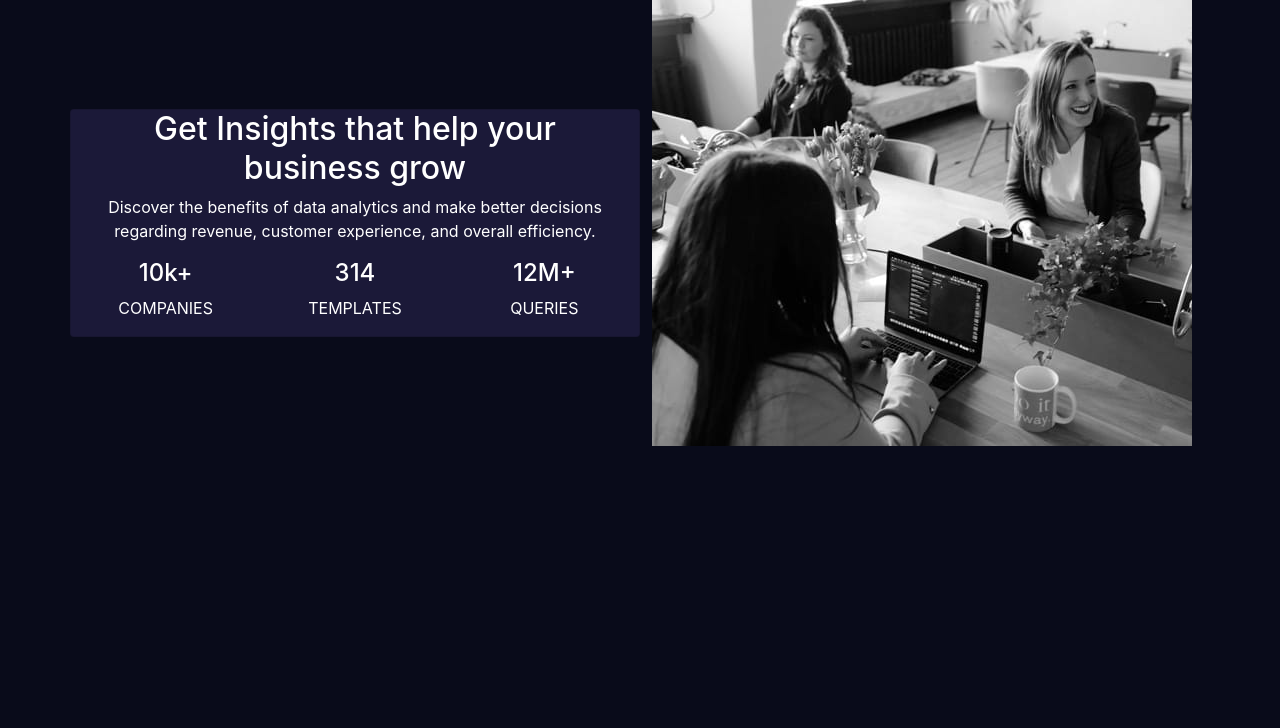
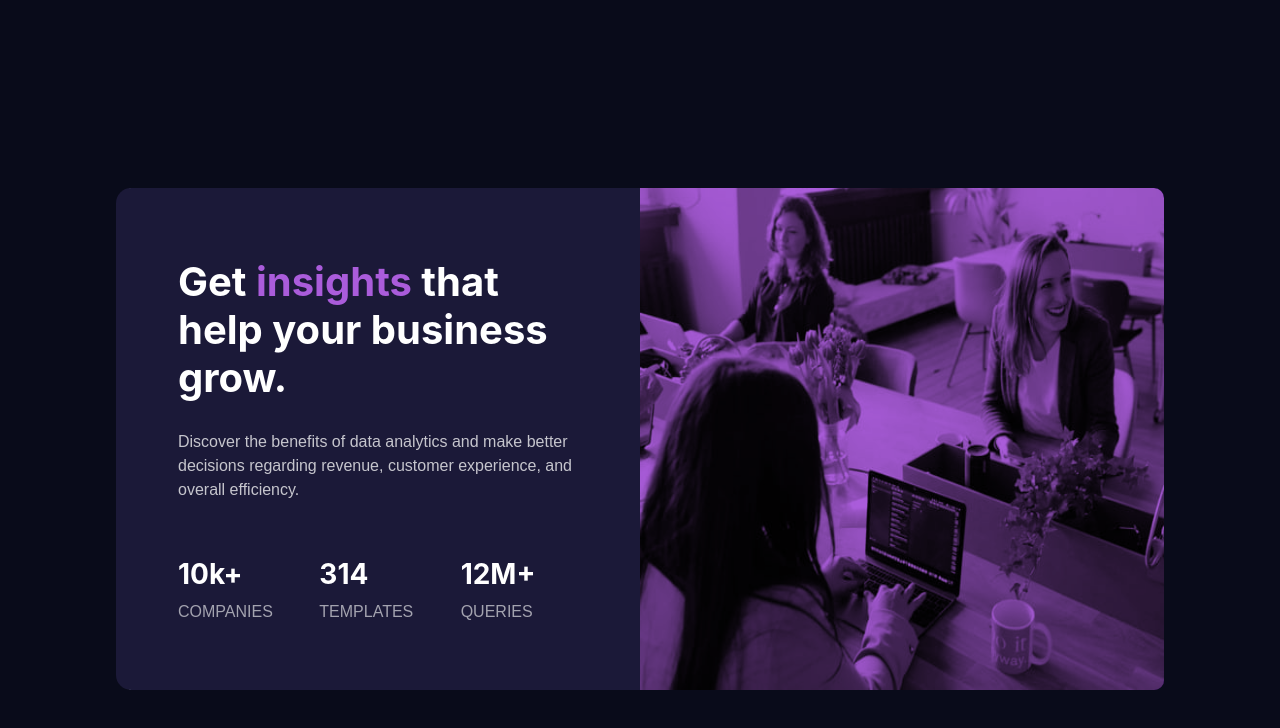
Before and after one commit to tomxyd/stats-preview-card, a plain HTML site: page index.html in a window 1280 px wide. Drawn offline with nearby package versions, Linux system fonts and the light colour scheme.

Commit message:
complete

```diff
--- a/index.html
+++ b/index.html
@@ -9,37 +9,46 @@
     <link href="https://cdn.jsdelivr.net/npm/bootstrap@5.0.2/dist/css/bootstrap.min.css" rel="stylesheet"
         integrity="sha384-EVSTQN3/azprG1Anm3QDgpJLIm9Nao0Yz1ztcQTwFspd3yD65VohhpuuCOmLASjC" crossorigin="anonymous">
     <link rel="stylesheet" href="dist/style.css">
-    <link href="https://fonts.google.com/specimen/Inter">
 
 
 </head>
 
 <body>
-    <div class="container">
-        <div class="row align-items-center ">
-            <div class="col-md-6 card text-center">
-                <h2>Get Insights that help your business grow</h2>
-                <p>Discover the benefits of data analytics and make better decisions regarding revenue, customer experience, and overall efficiency.</p>
-                <div class="row">
-                    <div class="col-sm">
-                        <h4>10k+</h4>
-                        <p>COMPANIES</p>
-                    </div>
-                    <div class="col-sm">
-                        <h4>314</h4>
-                        <p>TEMPLATES</p>
-                    </div>
-                    <div class="col-sm">
-                        <h4>12M+</h4>
-                        <p>QUERIES</p>
+    <div class="container-fluid">
+        <div class="card border-0">
+            <div class="row">
+
+                <div class="col-md-6 card-text">
+                    <div class="card-body">
+                        <h1 class="main-heading">Get <span class="accent">insights</span> that help your business grow.</h1>
+                        <p class="main-paragraph">Discover the benefits of data analytics and make better decisions
+                            regarding revenue, customer
+                            experience, and overall efficiency.</p>
+                        <div class="row stat-row">
+                            <div class="col-4">
+                                <h3 class="stat">10k+</h2>
+                                    <p class="stat-paragraph">COMPANIES</p>
+                            </div>
+                            <div class="col-4">
+                                <h3 class="stat">314</h2>
+                                    <p class="stat-paragraph">TEMPLATES</p>
+                            </div>
+                            <div class="col-4">
+                                <h3 class="stat">12M+</h2>
+                                    <p class="stat-paragraph">QUERIES</p>
+                            </div>
+                        </div>
                     </div>
                 </div>
-            </div>
-            <div class="col-md-6">
-                <img src="images/image-header-desktop.jpg" class="img-fluid">
+
+                <div class="col-md-6 purple no-padding">
+                    <img src="./images/image-header-desktop.jpg" alt="header-image" class="purple">
+                </div>
+
             </div>
         </div>
     </div>
+
 </body>
 
 </html>
--- a/style.scss
+++ b/style.scss
@@ -6,12 +6,78 @@ $main-p:  hsla(0, 0%, 100%, 0.75);
 $stat-head:  hsla(0, 0%, 100%, 0.6);
 $base-font: Inter;
 
-body{
-    font-family: $base-font;
-    font-weight: 400;
-    background-color: $base-color;
+body {
+  background-color: $base-color;
 }
-.card{
-    background: $card-color;
-    color: $font-color;
+
+h1, h3 {
+  color: $font-color;
+  font-family: "Inter", sans-serif;
 }
+
+p {
+  color: $main-p;
+  font-family: "Lexend Deca", sans-serif;
+  font-size: 1rem;
+      .main-paragraph{
+        font-weight: 400;
+    }
+
+}
+
+img {
+  width: 100%;
+  height: 100%;
+  background-color: $img-color;
+  mix-blend-mode: multiply;
+}
+
+.accent {
+  color: $img-color;
+}
+
+.card {
+  max-width: 1440px;
+  margin: 150px auto;
+}
+
+.card-body {
+  padding: 50px;
+    .main-heading {
+  font-weight: 700;
+  padding: 20px 0px;
+}
+}
+
+.card-text {
+  background-color: hsl(244, 38%, 16%);
+  border-top-left-radius: 15px;
+  border-bottom-left-radius: 15px;
+}
+
+.container-fluid {
+  padding: 3% 10%;
+}
+
+
+.no-padding {
+  padding: 0;
+}
+
+.purple {
+  box-shadow: inset 2000px 0 0 0 hsl(277, 64%, 61%);
+  border-top-right-radius: 10px;
+  border-bottom-right-radius: 10px;
+}
+
+.stat {
+  font-weight: 700;
+}
+
+.stat-row {
+  padding-top: 40px;
+}
+
+.stat-paragraph {
+  color: hsla(0, 0%, 100%, 0.6);
+}
```
Also changed, not shown: dist/style.css, 1 other file.
